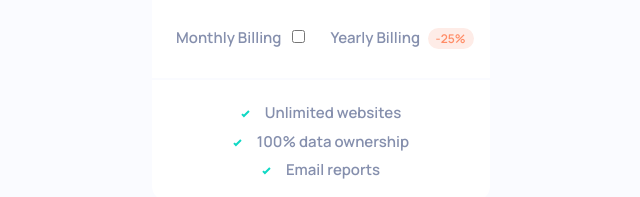
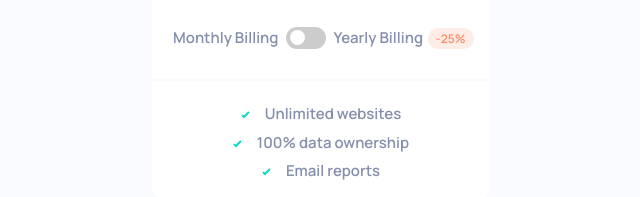
Before and after one commit to shiv-chan/interactive-pricing-component, a plain HTML site: page index.html in a window 1280 px wide. Shown: the part 479-676 px from the top of the page, 319-959 px from the left. Drawn offline with Linux system fonts and the light colour scheme.

Commit message:
Style the toggle switch

```diff
--- a/scss/_component.scss
+++ b/scss/_component.scss
@@ -118,7 +118,64 @@ article {
 
 	.billing {
 		span {
-			padding: 0 0.5rem;
+			font-size: 15px;
+			padding: 0 0.3rem;
+		}
+
+		.switch {
+			position: relative;
+			display: inline-block;
+			width: 40px;
+			height: 22px;
+
+			& input {
+				opacity: 0;
+				width: 0;
+				height: 0;
+			}
+
+			.slider {
+				position: absolute;
+				cursor: pointer;
+				top: 0;
+				left: 0;
+				right: 0;
+				bottom: 0;
+				background-color: #ccc;
+				-webkit-transition: 0.4s;
+				transition: 0.4s;
+
+				&::before {
+					position: absolute;
+					content: '';
+					height: 15px;
+					width: 15px;
+					left: 4px;
+					bottom: 4px;
+					background-color: white;
+					-webkit-transition: 0.4s;
+					transition: 0.4s;
+				}
+			}
+
+			input:checked + .slider {
+				background-color: $soft-cyan;
+			}
+
+			input:checked + .slider:before {
+				-webkit-transform: translateX(100%);
+				-ms-transform: translateX(100%);
+				transform: translateX(100%);
+			}
+
+			.round {
+				width: 100%;
+				border-radius: 34px;
+			}
+
+			.round:before {
+				border-radius: 50%;
+			}
 		}
 
 		.discount {
```
Also changed, not shown: scss/main.css.
